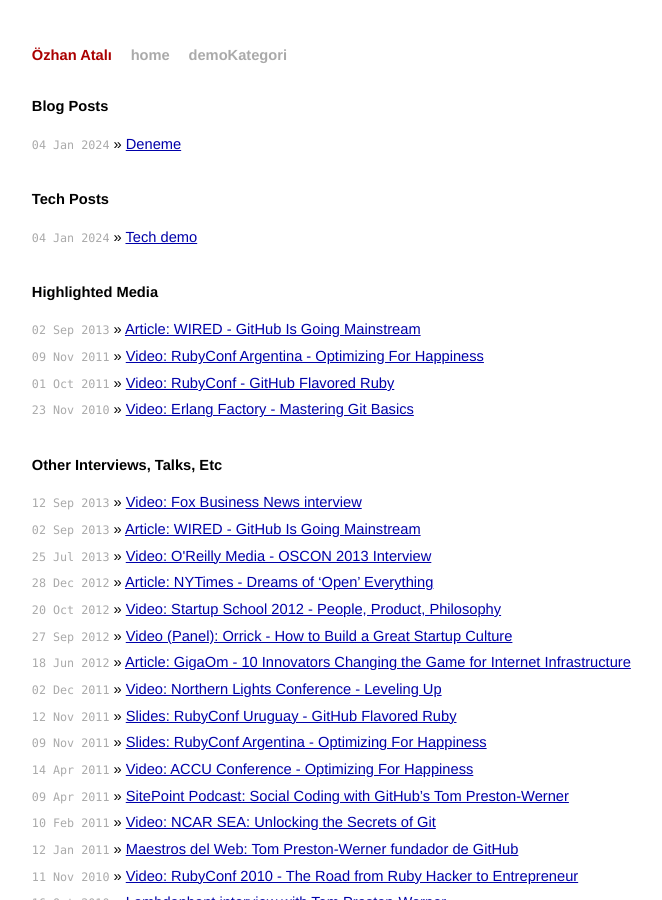
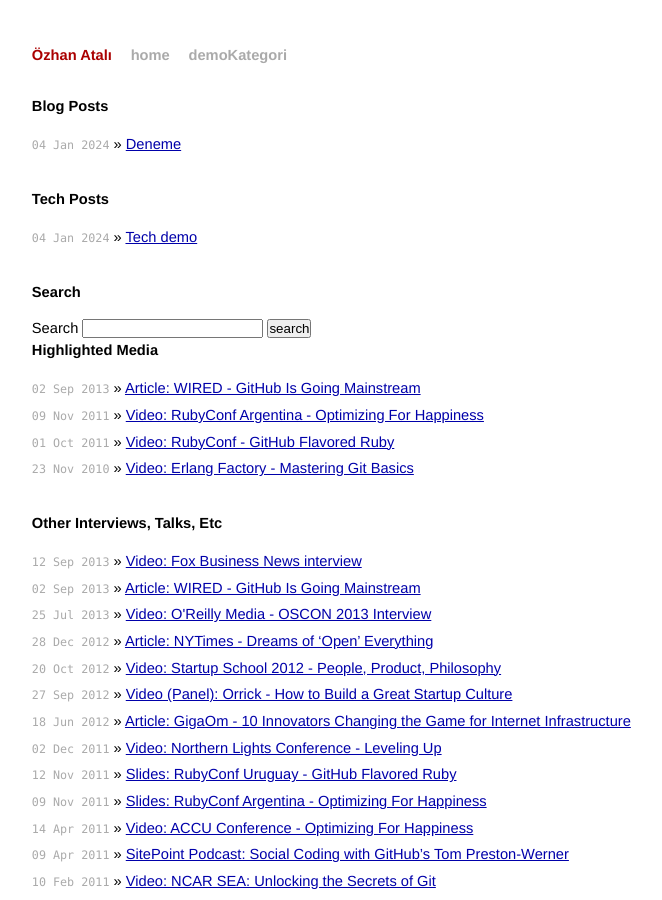
Before and after one commit to ozhanatali/ozhanatali.github.io, a Jekyll site: the page built from index.html, in a window 1280 px wide and 900 px high. Shown: the whole window, without its empty margins (300-962 px from the left). Built offline with Jekyll 4.4.1, drawn with Linux system fonts in a browser that asks for light colours.

Commit message:
Update index.html

```diff
--- a/index.html
+++ b/index.html
@@ -17,6 +17,14 @@
       <li><span>{{ post.date | date_to_string }}</span> &raquo; <a href="{{ post.url }}">{{ post.title }}</a></li>
     {% endfor %}
   </ul>
+
+  <h1>Search</h1>
+    <form action="/search.html" method="get">
+      <label for="search-box">Search</label>
+      <input type="text" id="search-box" name="query">
+      <input type="submit" value="search">
+    </form>
+
 
   <h1>Highlighted Media</h1>
   <ul class="posts">
```
